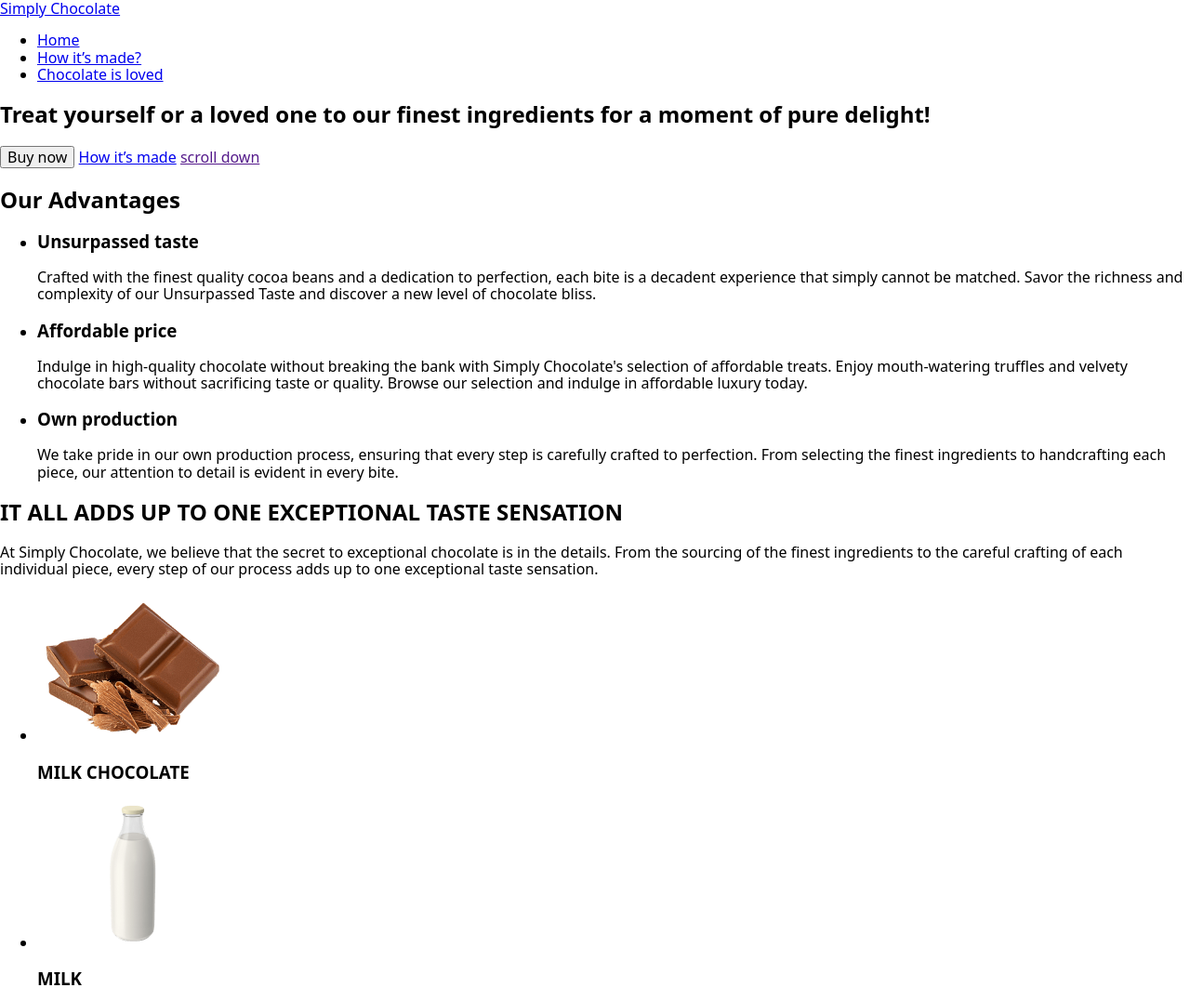
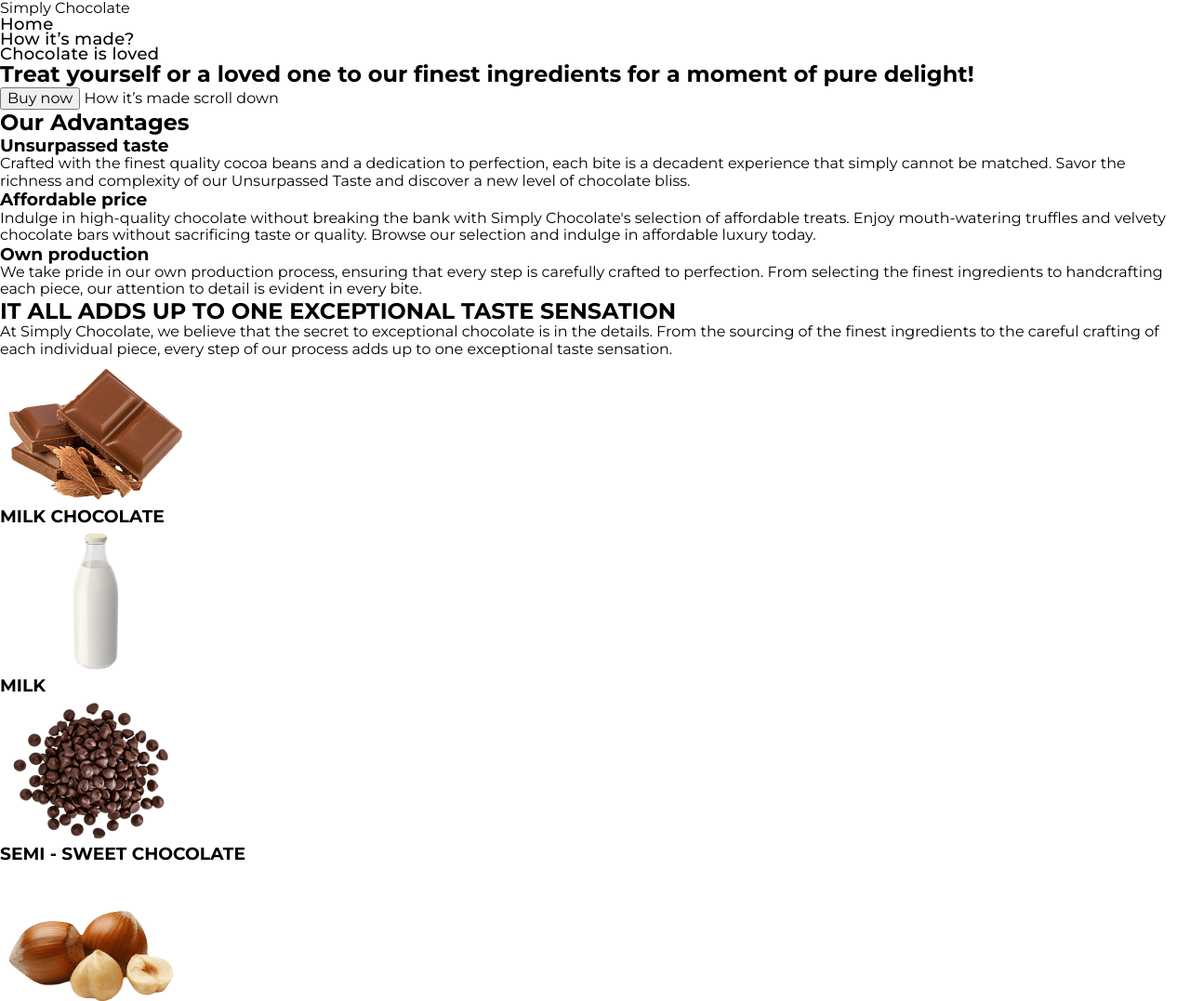
Before and after one commit to allivan2020/GA-class-work, a plain HTML site: page index.html in a window 1280 px wide. Shown: the top 1077 px of the page at 93% size. Drawn offline with nearby package versions, Linux system fonts and the light colour scheme; files that its build step writes are made by us from their sources.

Commit message:
Add initial HTML structure and Prettier configuration
- Created index.html with a complete layout for Simply Chocolate website, including header, main sections, and footer.
- Added sections detailing product advantages, production process, and customer reviews.
- Included links to stylesheets and images for a cohesive design.
- Introduced prettierrc.json for consistent code formatting across the project.

```diff
--- /dev/null
+++ b/css/styles.css
@@ -0,0 +1,36 @@
+body {
+  font-family: "Montserrat", sans-serif;
+  margin: 0;
+  padding: 0;
+}
+a {
+  text-decoration: none;
+  color: inherit;
+}
+h1,
+h2,
+h3,
+h4,
+h5,
+h6,
+p {
+  margin: 0;
+  padding: 0;
+}
+ul,
+ol {
+  margin: 0;
+  padding: 0;
+  list-style: none;
+}
+img {
+  display: block;
+  max-width: 100%;
+  height: auto;
+}
+.header-list-link {
+  font-weight: 500;
+  font-size: 18px;
+  line-height: 16px;
+  letter-spacing: 0.02em;
+}
--- a/index.html
+++ b/index.html
@@ -8,6 +8,12 @@
       rel="stylesheet"
       href="https://cdn.jsdelivr.net/npm/modern-normalize@2.0.0/modern-normalize.min.css"
     />
+    <link rel="preconnect" href="https://fonts.googleapis.com" />
+    <link rel="preconnect" href="https://fonts.gstatic.com" crossorigin />
+    <link
+      href="https://fonts.googleapis.com/css2?family=Montserrat:ital,wght@0,100..900;1,100..900&display=swap"
+      rel="stylesheet"
+    />
     <link rel="stylesheet" href="./css/styles.css" />
   </head>
   <body>
@@ -15,9 +21,13 @@
       <nav class="header-nav">
         <a href="./index.html">Simply Chocolate</a>
         <ul class="header-list">
-          <li><a href="../index.html">Home</a></li>
-          <li><a href="#production">How it’s made?</a></li>
-          <li><a href="../products.html">Chocolate is loved</a></li>
+          <li class="header-list-link"><a href="../index.html">Home</a></li>
+          <li class="header-list-link">
+            <a href="#production">How it’s made?</a>
+          </li>
+          <li class="header-list-link">
+            <a href="../products.html">Chocolate is loved</a>
+          </li>
         </ul>
       </nav>
     </header>
```
